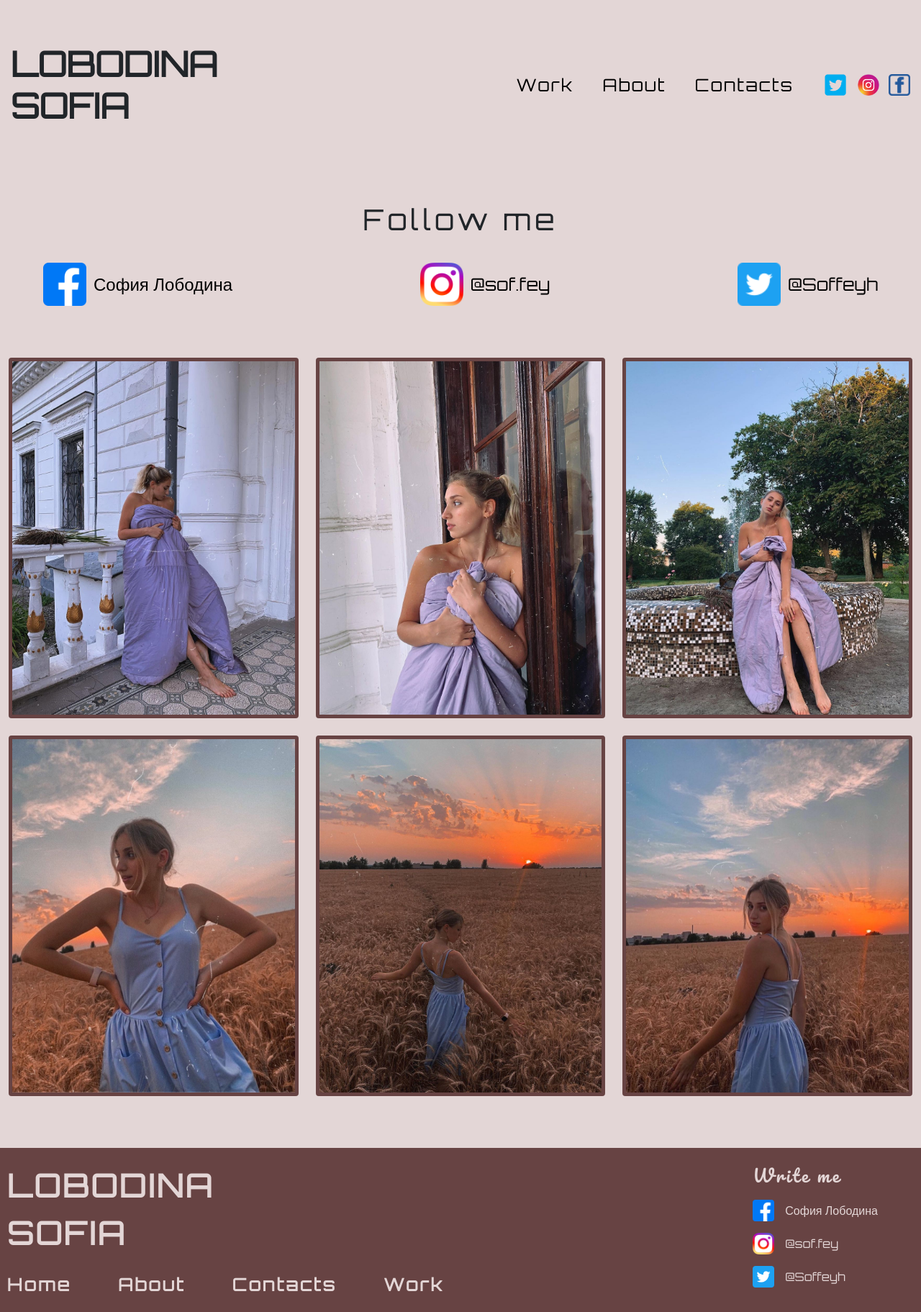
After one commit to mishapravdiuk/webportfolio, a Django app: page /contact/ in a window 1280 px wide. The commit adds this page. Shown: the whole page at 72% size. Run offline with Django 4.2, Linux system fonts and the light colour scheme; some web fonts are replaced.

Commit message:
Add contact page and urls in nav and footer

```diff
--- a/blog/templates/base.html
+++ b/blog/templates/base.html
@@ -16,6 +16,7 @@
 	<link rel="stylesheet" href="{% static 'css/footer.css' %}">
 	<link rel="stylesheet" href="https://fonts.googleapis.com/css2?family=Material+Symbols+Outlined:opsz,wght,FILL,GRAD@48,400,0,0" />
 	<link rel="stylesheet" href="{% static 'css/about.css' %}">
+	<link rel="stylesheet" href="{% static 'css/contact.css' %}">
 	<link rel="stylesheet" href="{% static 'css/media.css' %}">
 	<title>Document</title>
 </head>
--- /dev/null
+++ b/blog/templates/contact.html
@@ -0,0 +1,70 @@
+{% extends 'base.html' %}
+
+{% load static %}
+
+{% block content %}
+
+<div class="follow_section">
+	<div class="container_own">
+		<div class="follow_container">
+			<div class="follow_title">
+				<p>Follow me</p>
+			</div>
+			<div class="follow_icons">
+				<div class="icons_div">
+					<a href="">
+						<img src="{% static 'images/footer_facebook.png' %}" alt="">
+						<p>София Лободина</p>
+					</a>
+				</div>
+				<div class="icons_div">
+					<a href="">
+						<img src="{% static 'images/5296765_camera_instagram_instagram logo_icon (1).png' %}" alt="">
+						<p>@sof.fey</p>
+					</a>
+				</div>
+				<div class="icons_div">
+					<a href="">
+						<img src="{% static 'images/5296516_tweet_twitter_twitter logo_icon.png' %}" alt="">
+						<p>@Soffeyh</p>
+					</a>
+				</div>
+			</div>
+		</div>
+	</div>
+</div>
+
+<div class="six_photo">
+	<div class="container_own">
+		<div class="photo_container">
+			<div class="photo_row">
+				<div class="photo_div">
+					<img src="{% static 'sonya/3_1_1.jpg' %}" alt="">
+				</div>
+				<div class="photo_div">
+					<img src="{% static 'sonya/3_1_2.jpg' %}" alt="">
+				</div>
+				<div class="photo_div">
+					<img src="{% static 'sonya/3_1_3.jpg' %}" alt="">
+				</div>
+			</div>
+			<div class="photo_row">
+				<div class="photo_div">
+					<img src="{% static 'sonya/3_2_1.jpg' %}" alt="">
+				</div>
+				<div class="photo_div">
+					<img src="{% static 'sonya/field-first.jpg' %}" alt="">
+				</div>
+				<div class="photo_div">
+					<img src="{% static 'sonya/3_2_3.jpg' %}" alt="">
+				</div>
+			</div>
+		</div>
+	</div>
+</div>
+
+
+
+
+
+{% endblock %}
--- a/blog/templates/footer.html
+++ b/blog/templates/footer.html
@@ -7,10 +7,10 @@
 					<p>LOBODINA<br>SOFIA</p>
 				</div>
 				<div class="footer_nav">
-					<a href="">Home</a>
-					<a href="">About</a>
-					<a href="">Contacts</a>
-					<a href="">Work</a>
+					<a href="{% url 'home' %}">Home</a>
+					<a href="{% url 'about' %}">About</a>
+					<a href="{% url 'contact' %}">Contacts</a>
+					<a href="{% url 'home' %}">Work</a>
 				</div>
 			</div>
 			<div class="footer_right">
--- a/blog/templates/navbar.html
+++ b/blog/templates/navbar.html
@@ -8,13 +8,13 @@
 			<div class="nav_info">
 				<ul class="nav_info topBotomBordersOut">
 					<li class="nav-item ">
-						<a href="" class=" last_unit">Work</a>
+						<a href="{% url 'home' %}" class=" last_unit">Work</a>
 					</li>
 					<li class="nav-item">
-						<a href="" class=" last_unit">About</a>
+						<a href="{% url 'about' %}" class=" last_unit">About</a>
 					</li>
 					<li class="nav-item">
-						<a href="" class=" last_unit">Contacts</a>
+						<a href="{% url 'contact' %}" class=" last_unit">Contacts</a>
 					</li>
 				</ul>
 				<div class="logo_div">
--- /dev/null
+++ b/webportfolio/static/css/contact.css
@@ -0,0 +1,64 @@
+.follow_section{}
+
+.follow_container{}
+
+.follow_title{}
+
+.follow_title p{
+	text-align: center;
+	font-family: 'Orbitron', sans-serif;
+	font-size: 40px;
+	font-weight: 500;
+	letter-spacing: 5px;
+}
+
+.follow_icons{
+	margin: 30px 60px;
+	display: flex;
+	justify-content: space-between;
+}
+
+.icons_div a{
+	display: flex;
+	align-items: center;
+	text-decoration: none;
+	color: black;
+}
+
+.icons_div img{
+	width: 60px;
+	margin: 0 10px 0 0;
+}
+
+.icons_div p{
+	font-family: 'Orbitron', sans-serif;
+	font-size: 24px;
+}
+
+
+
+
+
+
+.six_photo{
+
+}
+
+.photo_container{
+		width: 100%;
+}
+
+.photo_row{
+	display: flex;
+	justify-content: space-between;
+}
+
+.photo_div{
+	margin: 12px 12px;
+	width: 33%;
+}
+
+.photo_div img{
+	border: 5px solid #674343;
+	border-radius: 4px;
+}
--- a/webportfolio/static/css/nav.css
+++ b/webportfolio/static/css/nav.css
@@ -110,7 +110,7 @@ h1{
 }
 
 .nav_nav{
-	margin: 50px 15px 150px 15px;
+	margin: 50px 15px 100px 15px;
 	display: flex;
 	justify-content: space-between;
 	align-items: center;
```
